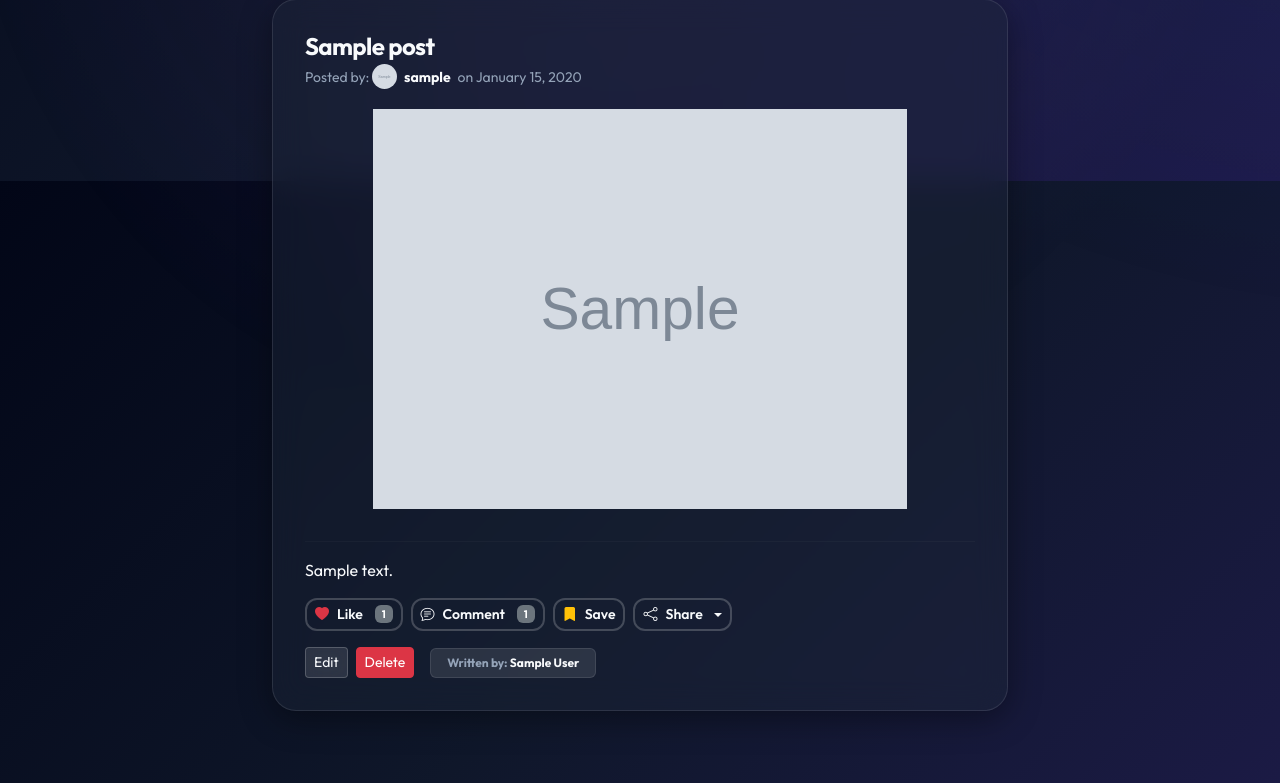
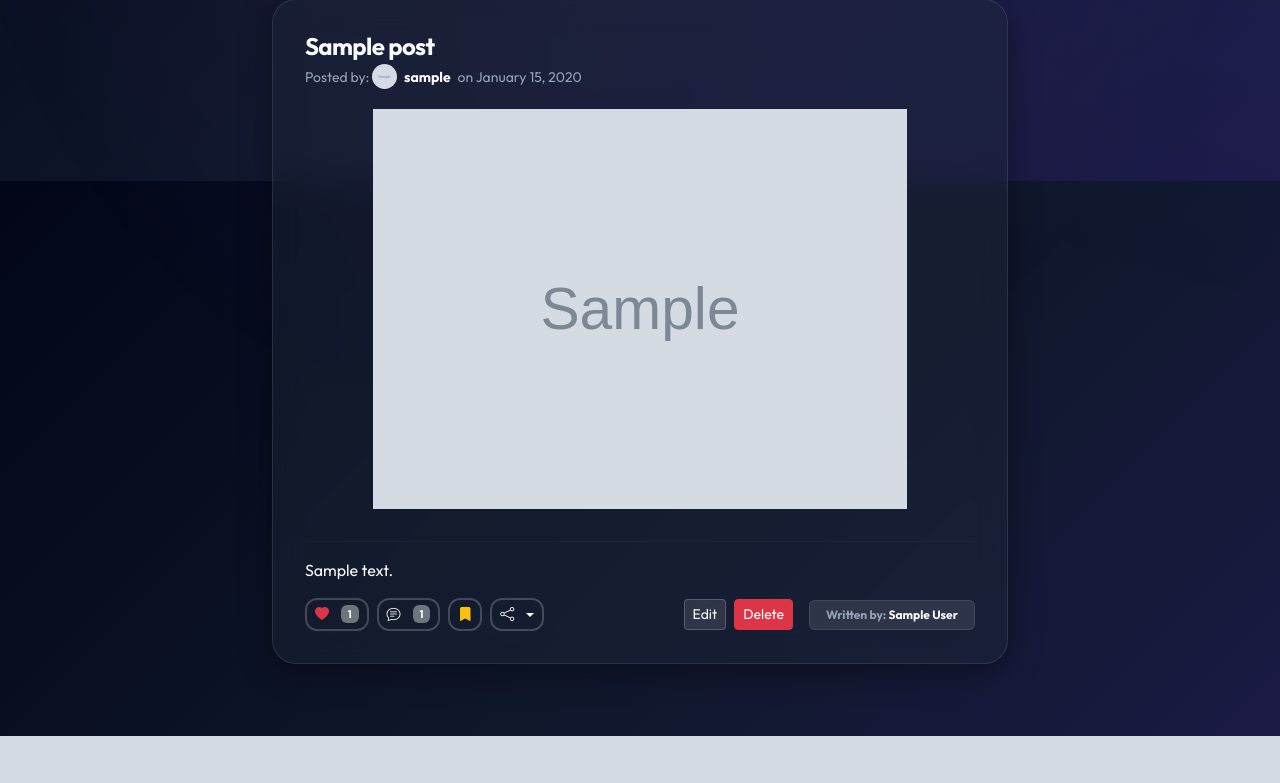
Before and after one commit to vipulyadav-2004/writers-hub, a Flask app: a page that uses project/templates/index.html in a window 1280 px wide. Shown: the part 619-1402 px from the top of the page. After the commit the page ends 1355 px from the top, so only its background shows below. Run offline with Flask 3, Linux system fonts and the light colour scheme; a user stored in the database is signed in; tables that the repository leaves empty hold one stand-in row (values such as "Sample post"); grey boxes marked "Sample" are stand-in pictures; some libraries are stand-ins or nearby versions.

Commit message:
user engagement

```diff
--- a/project/templates/index.html
+++ b/project/templates/index.html
@@ -130,12 +130,12 @@
                             {% else %}
                             <i class="bi bi-heart"></i>
                             {% endif %}
-                            Like <span class="badge bg-secondary text-white ms-1">{{ post.likes.count() }}</span>
+                            <span class="badge bg-secondary text-white ms-1">{{ post.likes.count() }}</span>
                         </button>
                     </form>
                     <button class="btn btn-sm btn-outline-secondary d-flex align-items-center gap-2"
                         data-bs-toggle="collapse" data-bs-target="#comments-{{ post.id }}">
-                        <i class="bi bi-chat-text"></i> Comment <span class="badge bg-secondary text-white ms-1">{{
+                        <i class="bi bi-chat-text"></i> <span class="badge bg-secondary text-white ms-1">{{
                             post.comments.count() }}</span>
                     </button>
                     <form action="{{ url_for('main.save_post', post_id=post.id) }}" method="POST" class="d-inline">
@@ -150,13 +150,12 @@
                             {% else %}
                             <i class="bi bi-bookmark"></i>
                             {% endif %}
-                            Save
                         </button>
                     </form>
                     <div class="dropdown d-inline">
                         <button class="btn btn-sm btn-outline-secondary d-flex align-items-center gap-2 dropdown-toggle"
                             type="button" data-bs-toggle="dropdown" aria-expanded="false">
-                            <i class="bi bi-share"></i> Share
+                            <i class="bi bi-share"></i>
                         </button>
                         <ul class="dropdown-menu shadow">
                             <li><button class="dropdown-item"
```
Also changed, not shown: project/templates/post_card_profile.html (+12 -16 lines).
